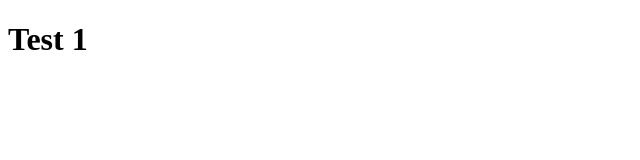
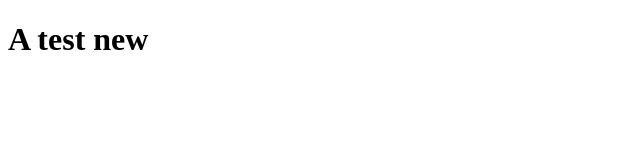
Before and after one commit to nitod2001/testgithub, a plain HTML site: page index.html in a window 1280 px wide. Shown: the whole page, without its empty margins (0-640 px from the left). Drawn offline with Linux system fonts and the light colour scheme.

Commit message:
update index.html

```diff
--- a/index.html
+++ b/index.html
@@ -7,6 +7,6 @@
     <title>Document</title>
   </head>
   <body>
-    <h1>Test 1</h1>
+    <h1>A test new</h1>
   </body>
 </html>
```
